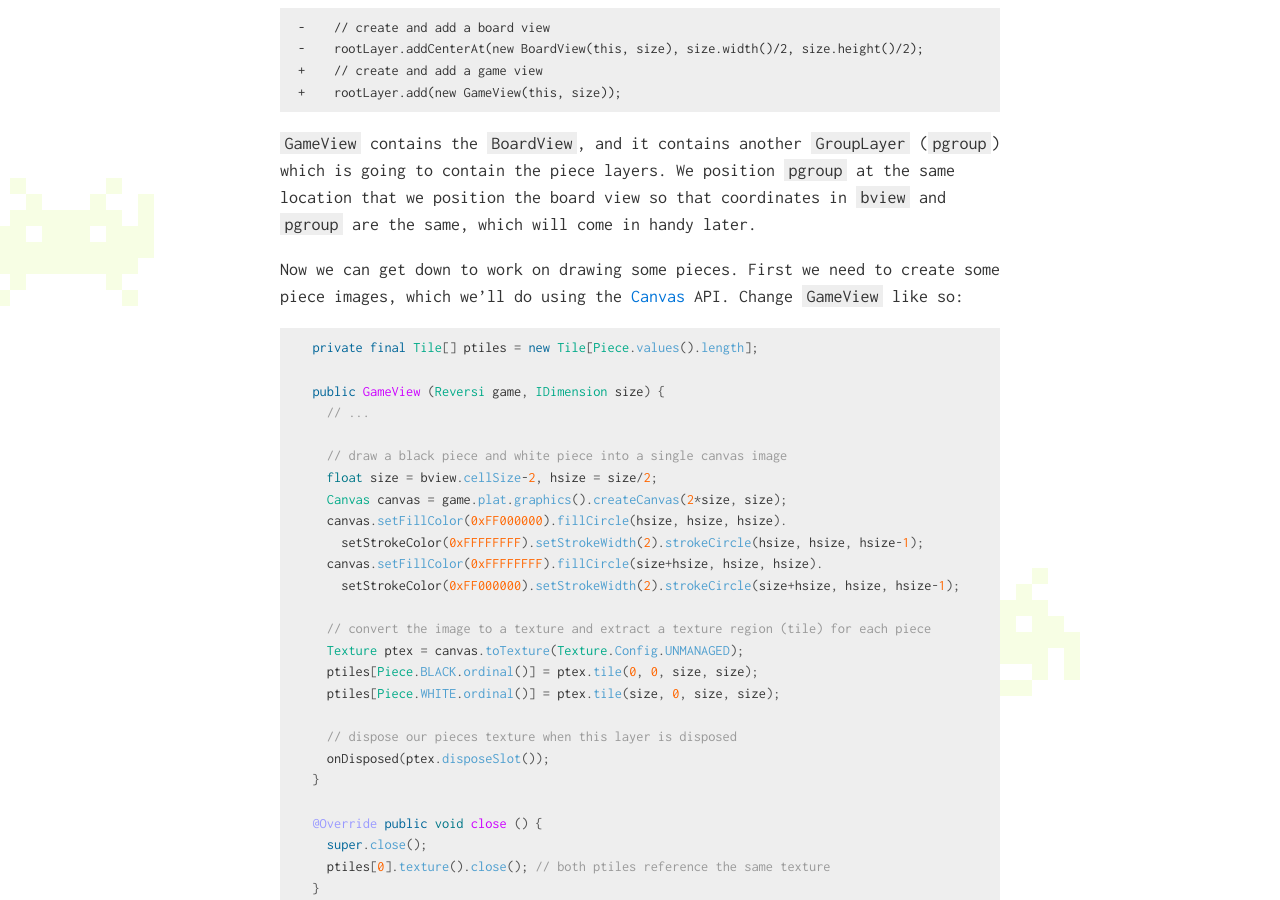
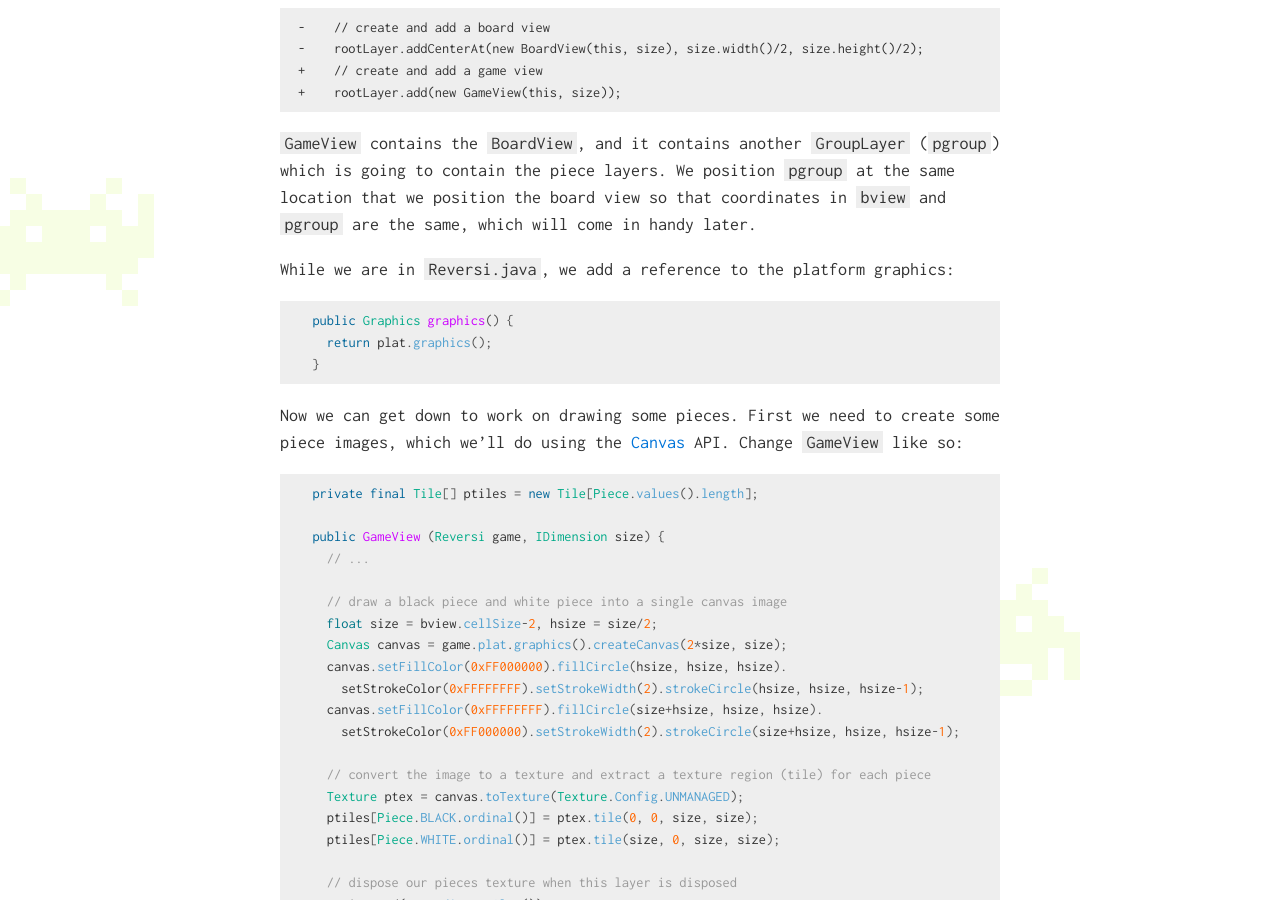
Before and after one commit to playn/playn.github.io, a Jekyll site: the page built from docs/reversi-tutorial.md, in a window 1280 px wide and 900 px high, scrolled down 6388 px. Built offline with Jekyll 4.4.1, drawn with Linux system fonts in a browser that asks for light colours; Markdown is read by kramdown in place of the engine named in the settings.

Commit message:
Add a graphics member to Reversi
The graphics object is used for instance in GameView.java

````diff
--- a/docs/reversi-tutorial.md
+++ b/docs/reversi-tutorial.md
@@ -239,6 +239,14 @@ and change `Reversi.java` thusly:
 `GameView` contains the `BoardView`, and it contains another `GroupLayer` (`pgroup`) which is going
 to contain the piece layers. We position `pgroup` at the same location that we position the board
 view so that coordinates in `bview` and `pgroup` are the same, which will come in handy later.
+
+While we are in `Reversi.java`, we add a reference to the platform graphics:
+
+```java
+  public Graphics graphics() {
+    return plat.graphics();
+  }
+```
 
 Now we can get down to work on drawing some pieces. First we need to create some piece images,
 which we'll do using the [Canvas] API. Change `GameView` like so:
````
